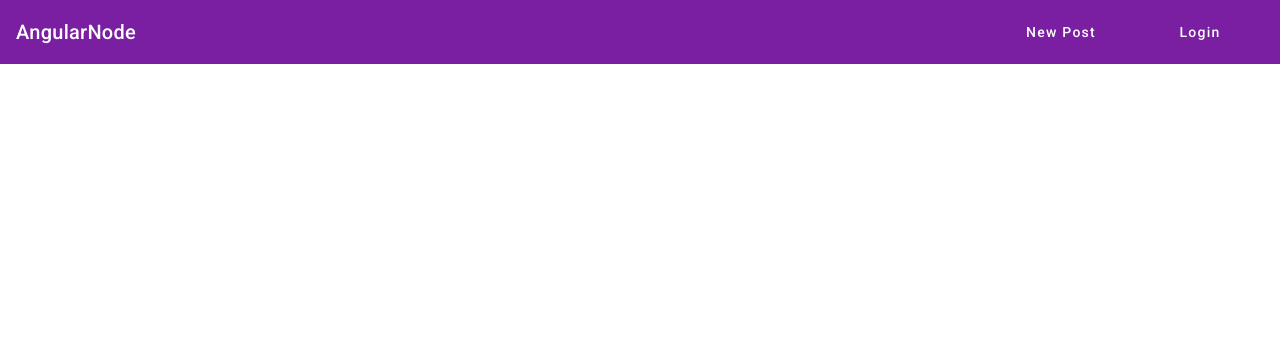
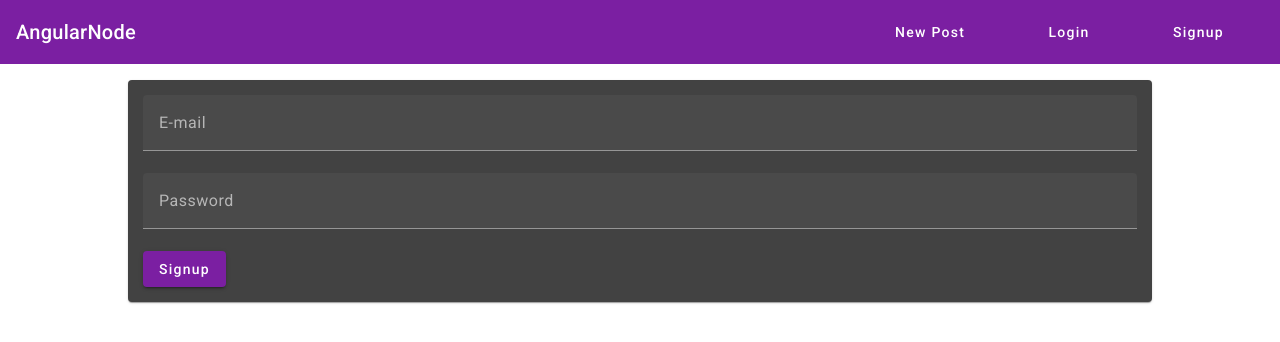
Before and after one commit to michal-1994/angular-node, an Angular app: page /signup in a window 1280 px wide. Before the commit this address led to /. Shown: the top 342 px of the page. Built offline with nearby package versions, Linux system fonts and the light colour scheme.

Commit message:
addinng signup component

```diff
--- a/src/app/app-routing.module.ts
+++ b/src/app/app-routing.module.ts
@@ -1,6 +1,7 @@
 import { NgModule } from '@angular/core';
 import { RouterModule, Routes } from '@angular/router';
 import { LoginComponent } from './auth/login/login.component';
+import { SignupComponent } from './auth/signup/signup.component';
 import { PostCreateComponent } from './posts/post-create/post-create.component';
 
 import { PostListComponent } from './posts/post-list/post-list.component';
@@ -22,6 +23,10 @@
     path: 'login',
     component: LoginComponent,
   },
+  {
+    path: 'signup',
+    component: SignupComponent,
+  },
 ];
 
 @NgModule({
--- /dev/null
+++ b/src/app/auth/signup/signup.component.css
@@ -0,0 +1,17 @@
+:host {
+  display: block;
+  margin-top: 1rem;
+}
+
+mat-form-field,
+textarea {
+  width: 100%;
+}
+
+mat-spinner {
+  margin: auto;
+}
+
+mat-card {
+  padding: 15px;
+}
--- a/src/app/auth/signup/signup.component.html
+++ b/src/app/auth/signup/signup.component.html
@@ -0,0 +1,35 @@
+<mat-card>
+  <mat-spinner *ngIf="isLoading"></mat-spinner>
+  <form (submit)="onSignup(signupForm)" #signupForm="ngForm" *ngIf="!isLoading">
+    <mat-form-field>
+      <input
+        matInput
+        name="email"
+        ngModel
+        type="email"
+        placeholder="E-mail"
+        #emailInput="ngModel"
+        required
+        email
+      />
+      <mat-error *ngIf="emailInput.invalid"
+        >Please enter a valid email.</mat-error
+      >
+    </mat-form-field>
+    <mat-form-field>
+      <input
+        matInput
+        name="password"
+        ngModel
+        type="password"
+        placeholder="Password"
+        #passwordInput="ngModel"
+        required
+      />
+      <mat-error *ngIf="passwordInput.invalid"
+        >Please enter a valid password.</mat-error
+      >
+    </mat-form-field>
+    <button mat-raised-button color="primary" type="submit">Signup</button>
+  </form>
+</mat-card>
--- a/src/app/auth/signup/signup.component.ts
+++ b/src/app/auth/signup/signup.component.ts
@@ -1,6 +1,14 @@
 import { Component } from '@angular/core';
+import { NgForm } from '@angular/forms';
 
 @Component({
   templateUrl: './signup.component.html',
+  styleUrls: ['./signup.component.css'],
 })
-export class SignupComponent {}
+export class SignupComponent {
+  isLoading: boolean = false;
+
+  onSignup(form: NgForm) {
+    console.log(form);
+  }
+}
--- a/src/app/header/header.component.html
+++ b/src/app/header/header.component.html
@@ -10,8 +10,11 @@
       >
     </li>
     <li>
-      <a mat-button routerLink="/login" routerLinkActive="mat-accent"
-        >Login</a
+      <a mat-button routerLink="/login" routerLinkActive="mat-accent">Login</a>
+    </li>
+    <li>
+      <a mat-button routerLink="/signup" routerLinkActive="mat-accent"
+        >Signup</a
       >
     </li>
   </ul>
```
